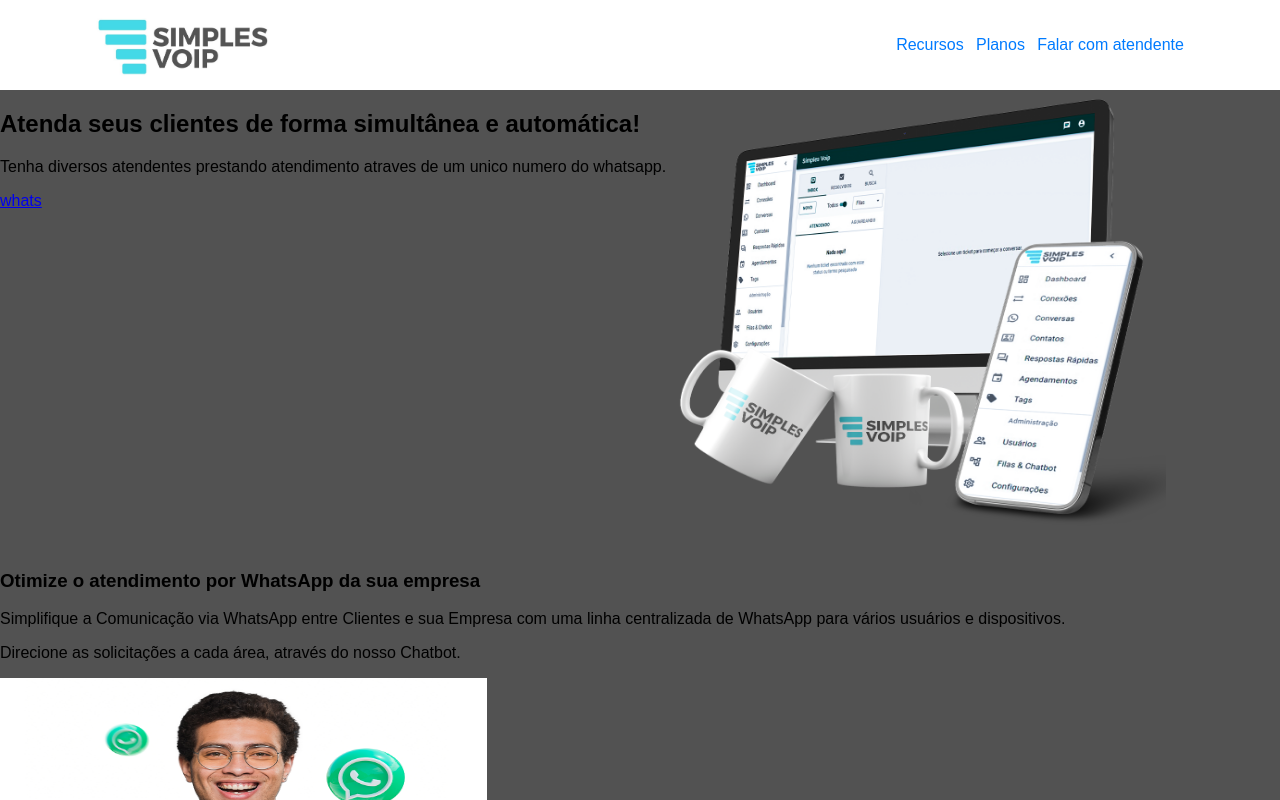
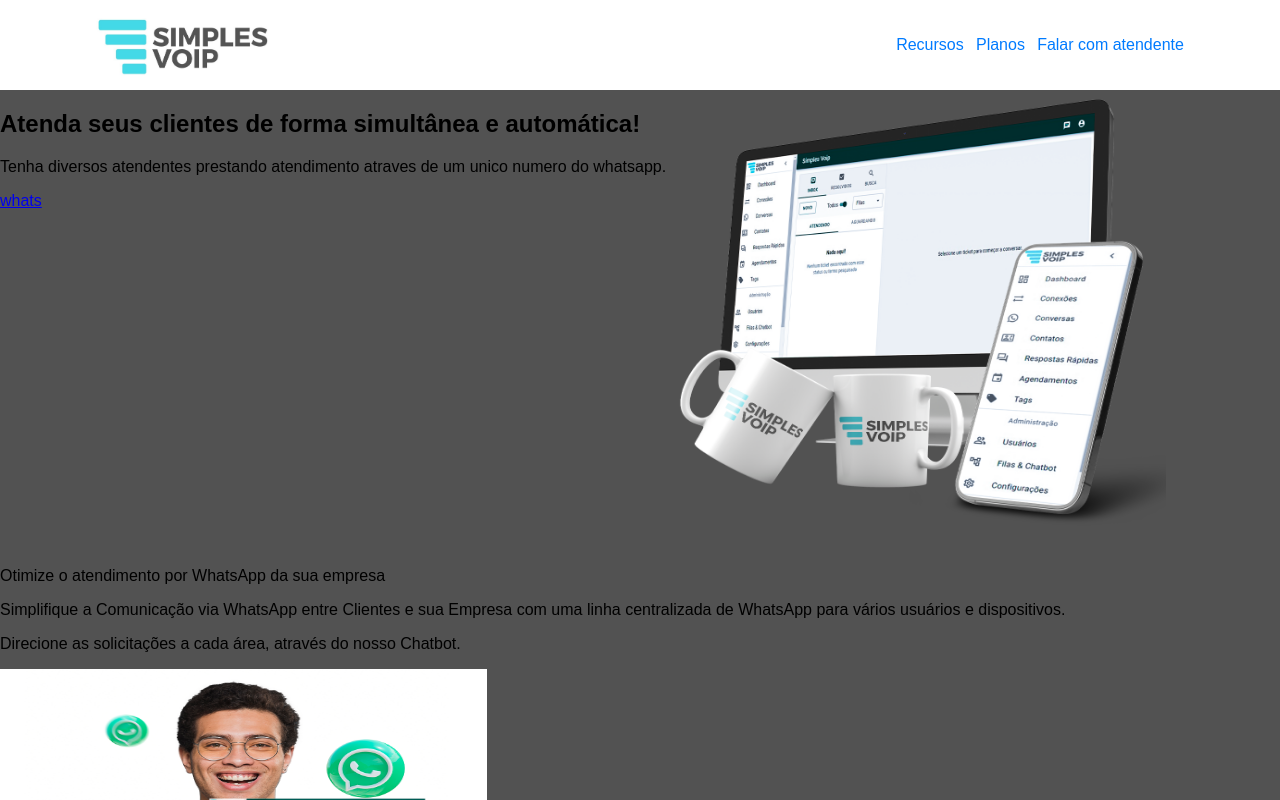
Before and after one commit to joaotoni/simples-voip, a React (Vite) app: page / in a window 1280 px wide. Shown: the top 800 px of the page. Built offline with nearby package versions, Linux system fonts and the light colour scheme.

Commit message:
Add os textos e os banners

```diff
--- a/src/components/Main/Second-Part/index.tsx
+++ b/src/components/Main/Second-Part/index.tsx
@@ -5,7 +5,7 @@ export default function Second_Banner(){
         <div>
             <form >
                 <div>
-                    <h3>Otimize o atendimento por WhatsApp da sua empresa</h3>
+                    <p>Otimize o atendimento por WhatsApp da sua empresa</p>
                     <p>Simplifique a Comunicação via WhatsApp entre Clientes e sua Empresa
                         com uma linha centralizada de WhatsApp para vários usuários e dispositivos.
                     </p>
```
